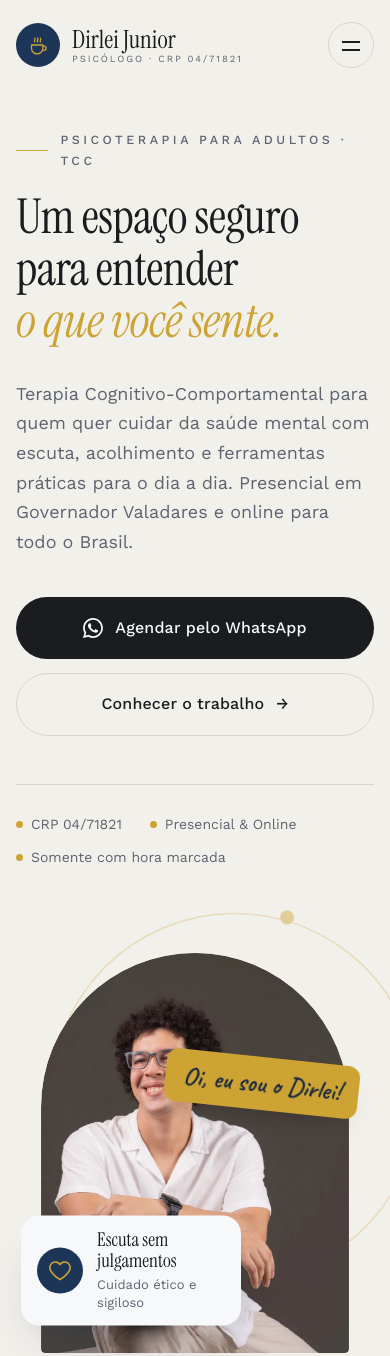
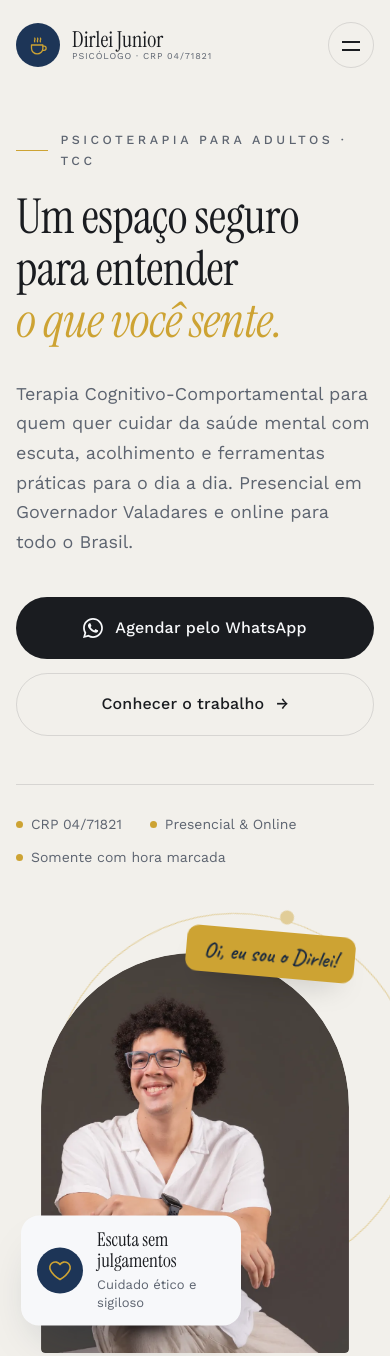
Before and after one commit to concurseirolivre/HISTORIAS, a plain HTML site: page dirleidias/index.html in a window 390 px wide. Shown: the top 1356 px of the page. Drawn offline with nearby package versions, Linux system fonts and the light colour scheme.

Commit message:
Ajusta etiqueta "Oi, eu sou o Dirlei" no celular para não cobrir o rosto
Co-Authored-By: Claude Opus 5.5 <noreply@anthropic.com>
Claude-Session: https://claude.ai/code/session_01QwXTbGbTagJVdXQYvLAgdw

```diff
--- a/dirleidias/assets/css/style.css
+++ b/dirleidias/assets/css/style.css
@@ -479,7 +479,7 @@ section { position: relative; }
   .hero .container, .about .container, .tcc .container, .faq .container, .cta .container { grid-template-columns: 1fr; }
   .hero-visual { justify-self: center; width: min(86%, 420px); margin-top: 20px; }
   .hero-card { left: -20px; bottom: 26px; }
-  .hero-tag { right: -10px; }
+  .hero-tag { top: -22px; right: -6px; font-size: 22px; transform: rotate(5deg); }
   .section-head { grid-template-columns: 1fr; gap: 20px; margin-bottom: 44px; }
   .about-visual { max-width: 440px; }
   .about-visual .stamp { right: -10px; top: -24px; width: 104px; height: 104px; }
@@ -508,3 +508,8 @@ section { position: relative; }
   .reveal-img { clip-path: none; }
   html { scroll-behavior: auto; }
 }
+
+@media (max-width: 400px) {
+  .brand-sub { letter-spacing: .1em; white-space: nowrap; font-size: 9px; }
+  .brand-name { font-size: 22px; }
+}
```
